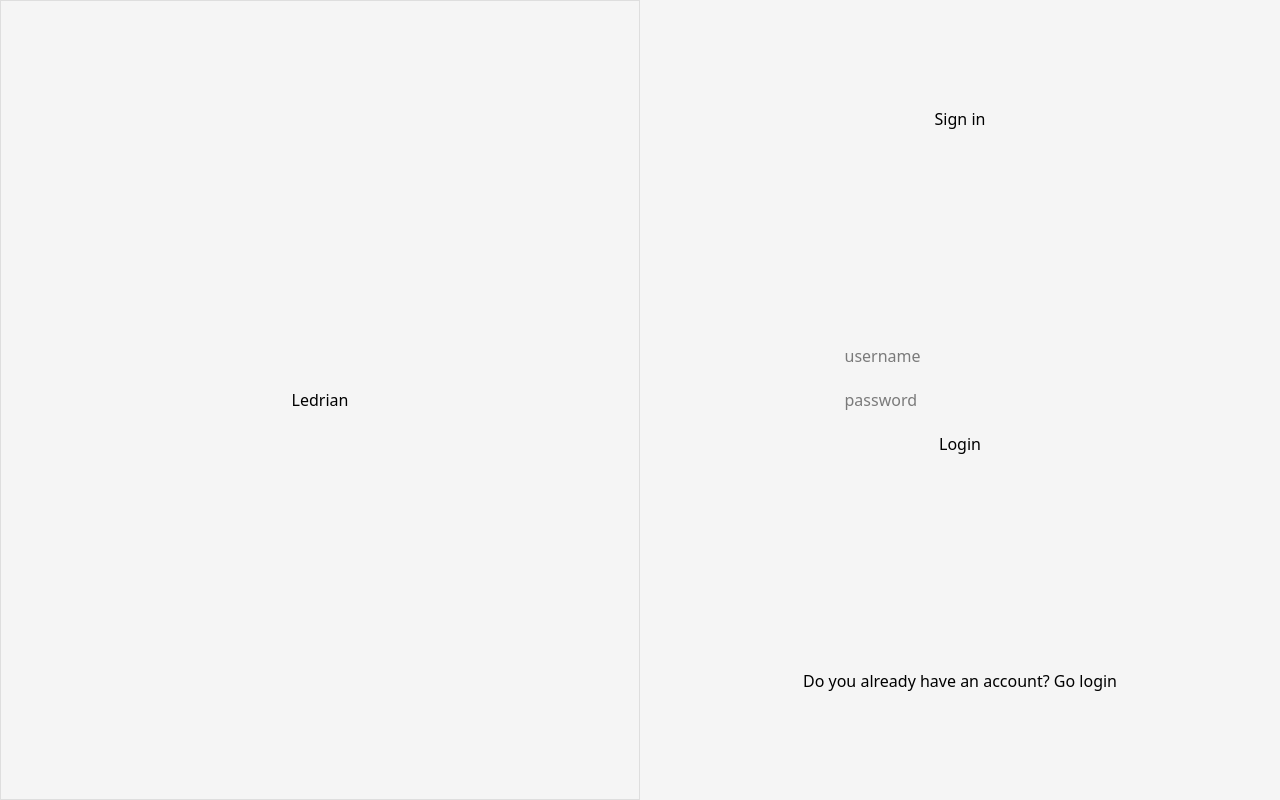
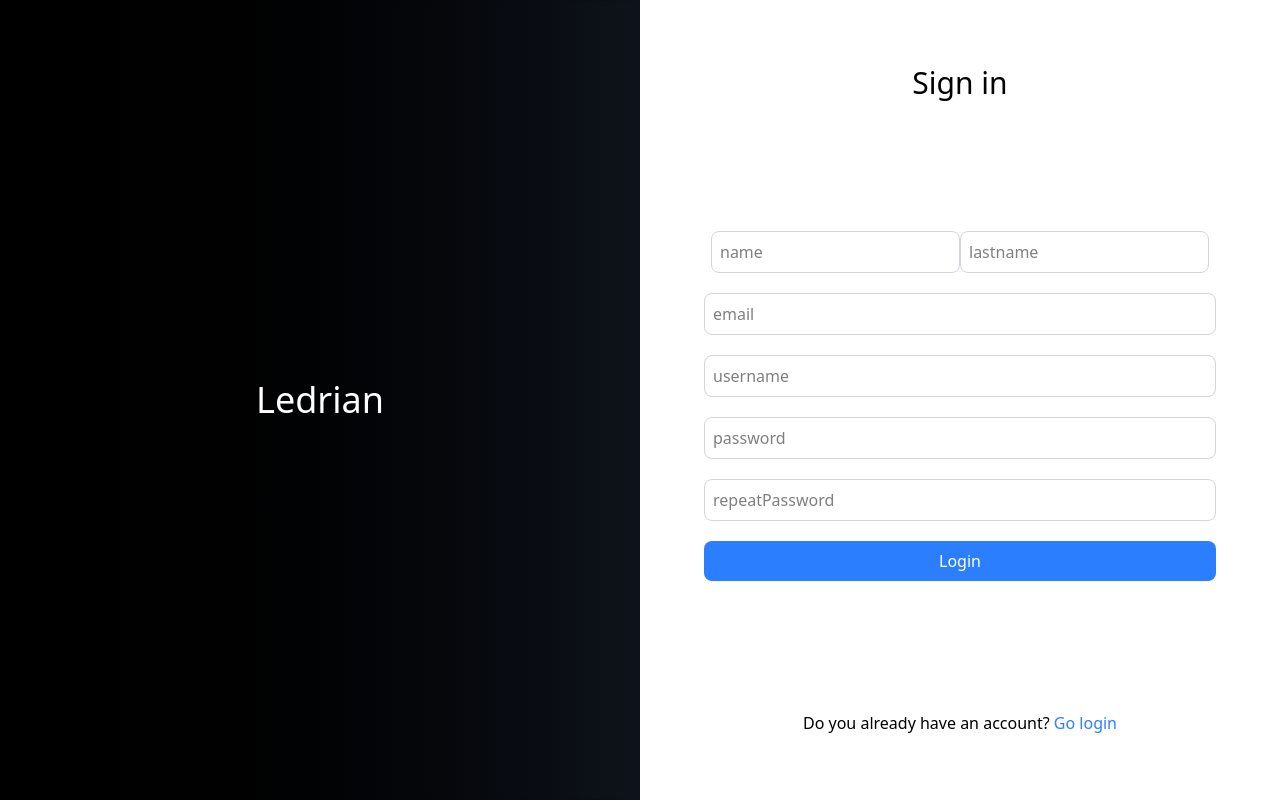
Before and after one commit to Adrian-ortiz0/frontend-ledrian, a React (Vite) app: page /signin in a window 1280 px wide. Built offline with nearby package versions, Linux system fonts and the light colour scheme.

Commit message:
style: :lipstick: I've added some style to sign up
I've added some style to sign up

By @DLeonardoG

```diff
--- a/src/Components/SignIn.jsx
+++ b/src/Components/SignIn.jsx
@@ -5,22 +5,27 @@ export const SignIn = () => {
 
     const navigate = useNavigate();
   return (
-    <div className='sign_background'>
-        <aside className='sign_aside'>
-            <div>
-                <h1>Ledrian</h1>
+    <div className='sign_background bg-gradient-to-r from-black via-gray-700 to-black bg-[length:200%_200%] h-screen flex justify-center items-center'>
+    <aside className='sign_aside w-1/2 flex justify-center items-center h-screen border border-black/10'>
+        <div>
+            <h1 className='text-white text-4xl'>Ledrian</h1>
+        </div>
+    </aside>
+    <main className='sign_container w-1/2 flex justify-around items-center h-screen flex-col bg-white'>
+        <h1 className='text-3xl mb-6'>Sign in</h1>
+        <form className='sign_form w-full flex flex-col items-center gap-5'>
+            <div className='flex'>
+                <input type="text" placeholder="name" className="border border-gray-300 p-2 rounded-lg w-4/5" />
+                <input type="text" placeholder="lastname" className="border border-gray-300 p-2 rounded-lg w-4/5" />
             </div>
-        </aside>
-        <main className='sign_container'>
-        <h1>Sign in</h1>
-            <form className='sign_form'>
-                <input type="text" placeholder="username" />
-                <input type="password" placeholder="password" />
-                <button>Login</button>
-            </form>
-            <p>Do you already have an account? <a href="" onClick={() => navigate("../login")}>Go login</a></p>
-        </main>
-
-    </div>
+            <input type="email" placeholder="email" className="border border-gray-300 p-2 rounded-lg w-4/5" />
+            <input type="text" placeholder="username" className="border border-gray-300 p-2 rounded-lg w-4/5" />
+            <input type="password" placeholder="password" className="border border-gray-300 p-2 rounded-lg w-4/5" />
+            <input type="password" placeholder="repeatPassword" className="border border-gray-300 p-2 rounded-lg w-4/5" />
+            <button className="bg-blue-500 text-white py-2 px-4 rounded-lg w-4/5">Login</button>
+        </form>
+        <p className="mt-4">Do you already have an account? <a href="#" className="text-blue-500 hover:underline" onClick={() => navigate("../login")}>Go login</a></p>
+    </main>
+</div>
   )
 }
```
